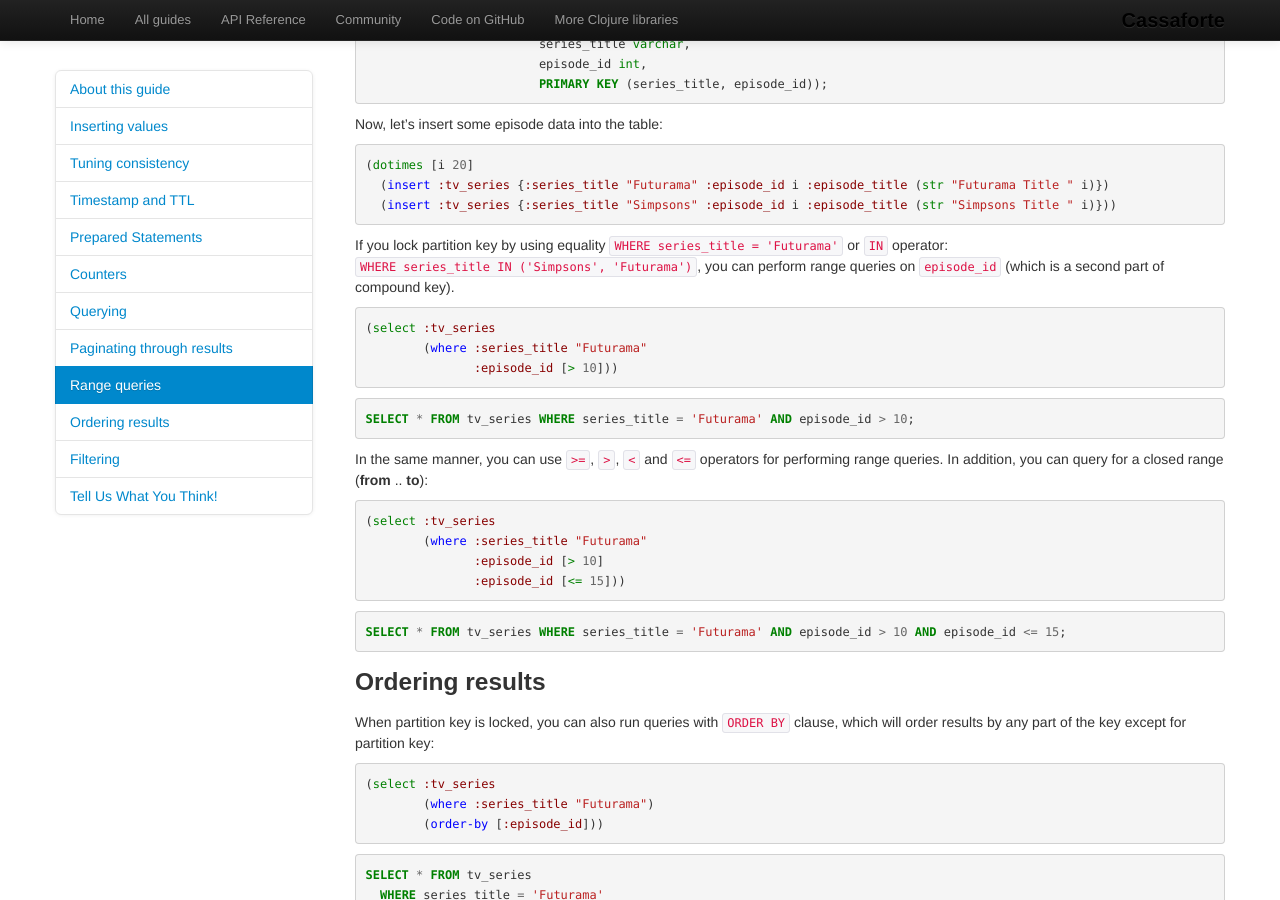
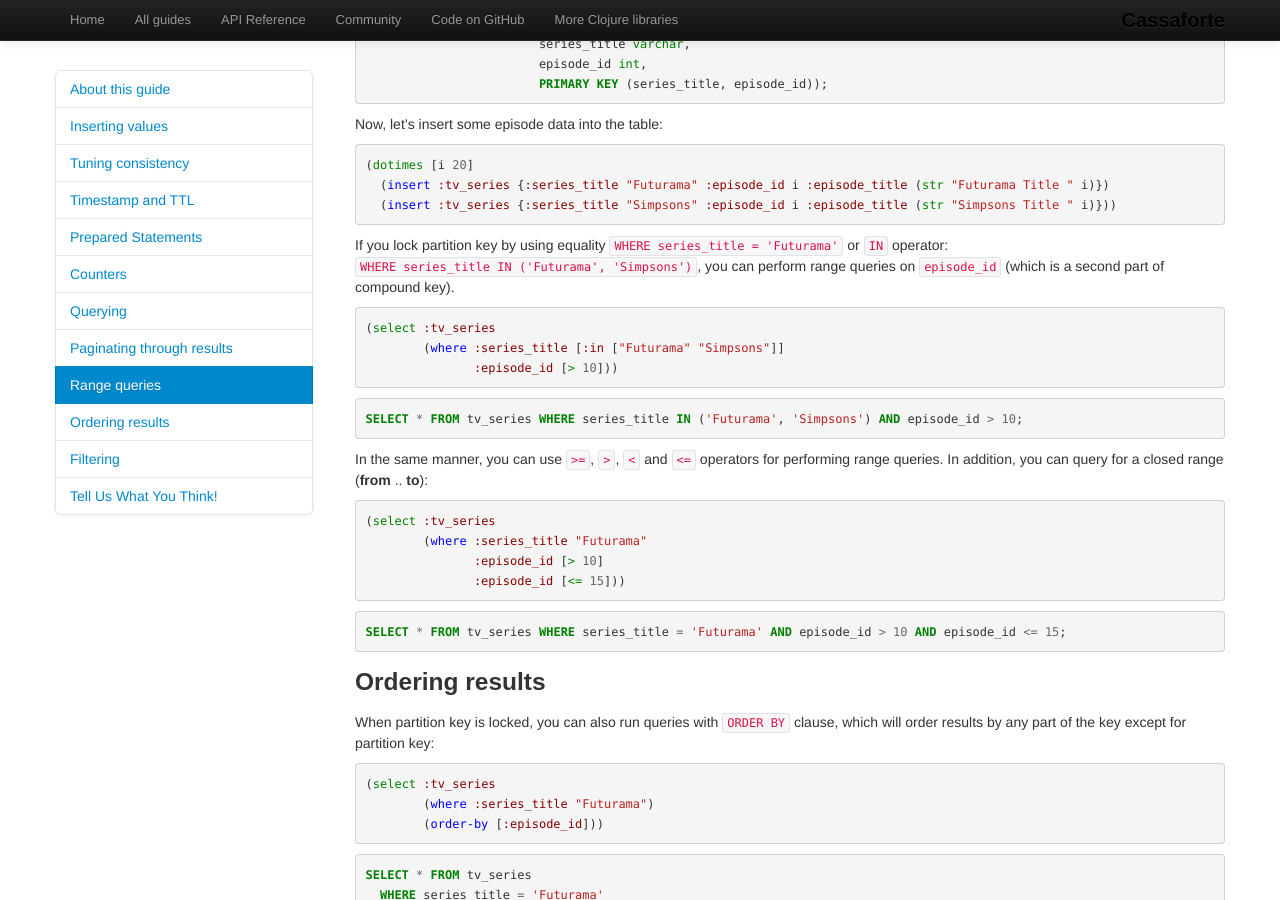
Before and after one commit to clojurewerkz/cassaforte.docs, a Jekyll site: the page built from articles/kv.md, in a window 1280 px wide and 900 px high, scrolled down 5511 px. Built offline with Jekyll 4.4.1, drawn with Linux system fonts in a browser that asks for light colours; Markdown is read by kramdown in place of the engine named in the settings.

Commit message:
Add example for IN operator

````diff
--- a/articles/kv.md
+++ b/articles/kv.md
@@ -380,17 +380,17 @@ Now, let's insert some episode data into the table:
 ```
 
 If you lock partition key by using equality `WHERE series_title = 'Futurama'` or `IN` operator:
-`WHERE series_title IN ('Simpsons', 'Futurama')`, you can perform range queries on `episode_id`
+`WHERE series_title IN ('Futurama', 'Simpsons')`, you can perform range queries on `episode_id`
 (which is a second part of compound key).
 
 ```clj
 (select :tv_series
-        (where :series_title "Futurama"
+        (where :series_title [:in ["Futurama" "Simpsons"]]
                :episode_id [> 10]))
 ```
 
 ```sql
-SELECT * FROM tv_series WHERE series_title = 'Futurama' AND episode_id > 10;
+SELECT * FROM tv_series WHERE series_title IN ('Futurama', 'Simpsons') AND episode_id > 10;
 ```
 
 In the same manner, you can use `>=`, `>`, `<` and `<=` operators for performing range queries. In addition,
````
